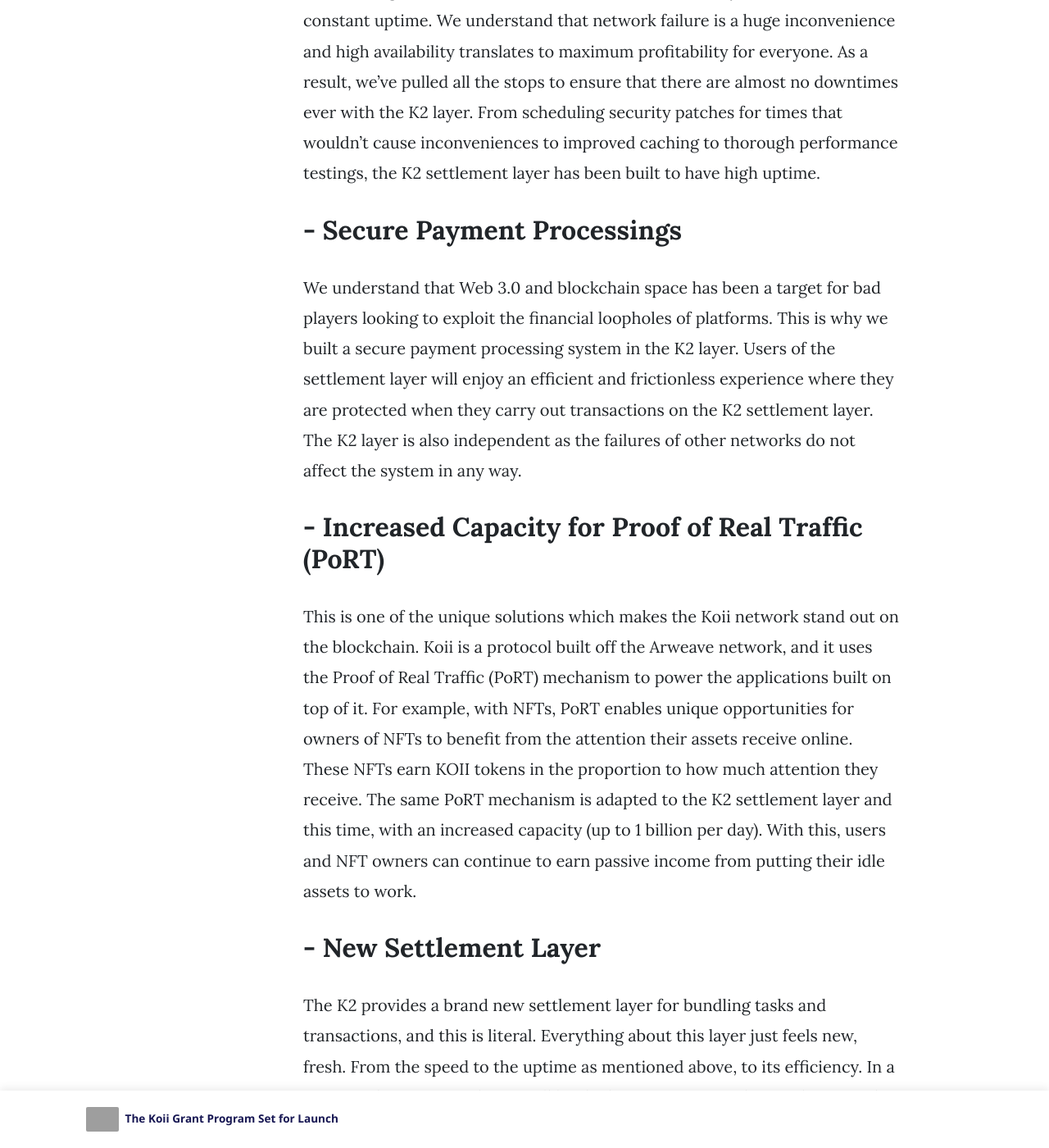
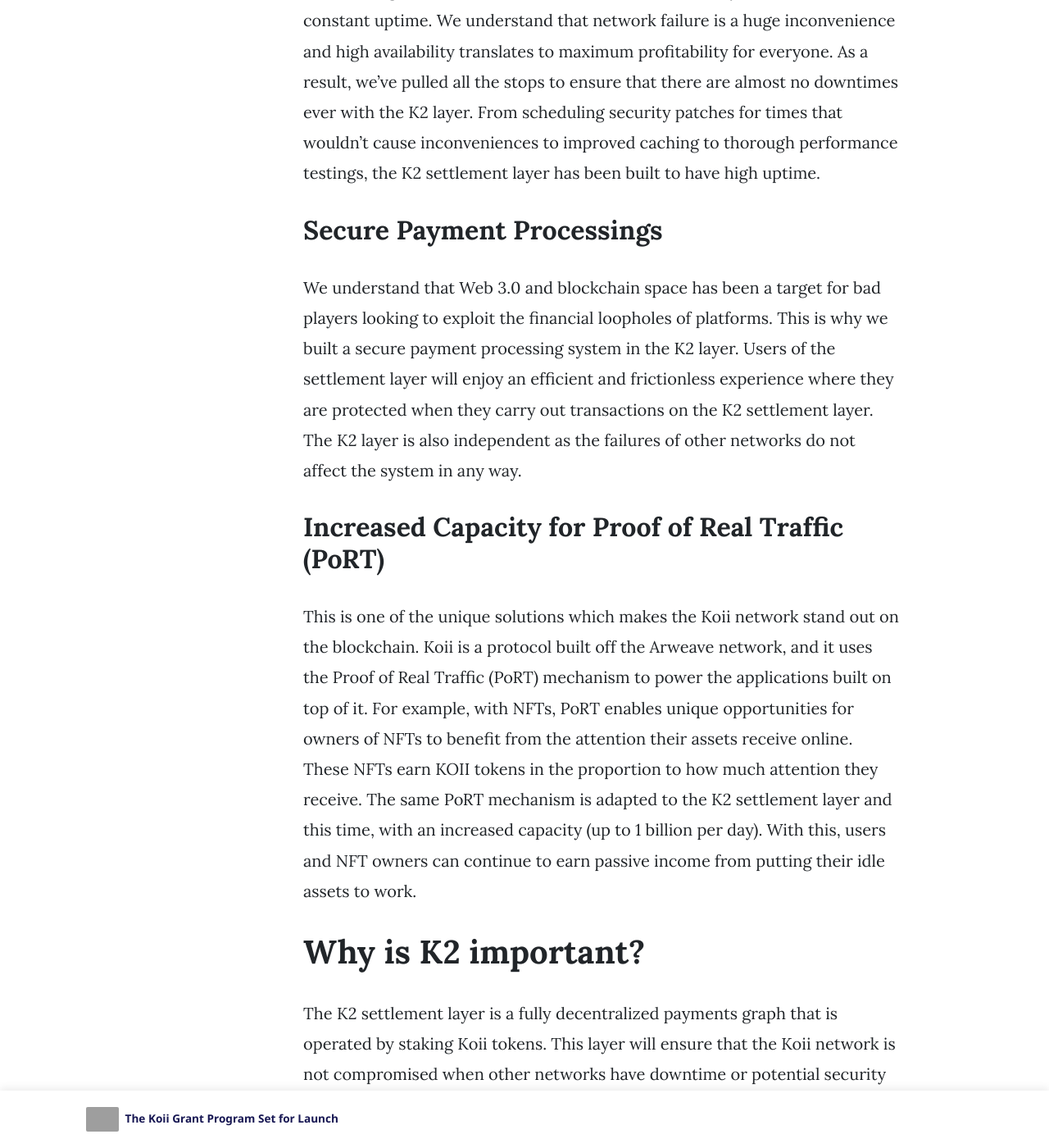
Before and after one commit to tykoii/blog, a Jekyll site: the page built from _posts/2022-02-22-Koii-Announces-K2.md, in a window 1280 px wide and 1400 px high, scrolled down 2522 px. Shown: the whole window at 82% size. Built offline with Jekyll 4.4.1, drawn with Linux system fonts in a browser that asks for light colours; nearby versions of some CDN libraries; comment, search, counter and statistics services are not loaded; some of the changed text lies outside the part shown; grey boxes are pictures that could not be loaded.

Commit message:
Update 2022-02-22-Koii-Announces-K2.md

```diff
--- a/_posts/2022-02-22-Koii-Announces-K2.md
+++ b/_posts/2022-02-22-Koii-Announces-K2.md
@@ -23,25 +23,21 @@
 
 Some of the reasons why we're rolling out the K2 (and its benefits) are talked about in the features listed below.
 
-## - Incredible Transaction Speed
+## Incredible Transaction Speed
 
 The K2 settlement layer has a near-instantaneous transaction speed of up to 2000 tps. The K2's incredible speed is scarcely found in the blockchain except with Layer-2 blockchain solutions coming out. But even with this, there are no networks with speeds comparable to that of the K2 settlement layer out there. This is one of the biggest advantages of this layer and one reason we're so excited to launch this.
 
-## - Near Constant Uptime
+## Near Constant Uptime
 
 Because a system is only useful if it is available to be used, we've ensured that after testing for hundreds of hours, the K2 settlement layer boasts of a near-constant uptime. We understand that network failure is a huge inconvenience and high availability translates to maximum profitability for everyone. As a result, we've pulled all the stops to ensure that there are almost no downtimes ever with the K2 layer. From scheduling security patches for times that wouldn't cause inconveniences to improved caching to thorough performance testings, the K2 settlement layer has been built to have high uptime.
 
-## - Secure Payment Processings
+## Secure Payment Processings
 
 We understand that Web 3.0 and blockchain space has been a target for bad players looking to exploit the financial loopholes of platforms. This is why we built a secure payment processing system in the K2 layer. Users of the settlement layer will enjoy an efficient and frictionless experience where they are protected when they carry out transactions on the K2 settlement layer. The K2 layer is also independent as the failures of other networks do not affect the system in any way.
 
-## - Increased Capacity for Proof of Real Traffic (PoRT)
+## Increased Capacity for Proof of Real Traffic (PoRT)
 
 This is one of the unique solutions which makes the Koii network stand out on the blockchain. Koii is a protocol built off the Arweave network, and it uses the Proof of Real Traffic (PoRT) mechanism to power the applications built on top of it. For example, with NFTs, PoRT enables unique opportunities for owners of NFTs to benefit from the attention their assets receive online. These NFTs earn KOII tokens in the proportion to how much attention they receive. The same PoRT mechanism is adapted to the K2 settlement layer and this time, with an increased capacity (up to 1 billion per day). With this, users and NFT owners can continue to earn passive income from putting their idle assets to work.
-
-## - New Settlement Layer
-
-The K2 provides a brand new settlement layer for bundling tasks and transactions, and this is literal. Everything about this layer just feels new, fresh. From the speed to the uptime as mentioned above, to its efficiency. In a not-too-distant time, the K2 will be the king amongst settlement layers and many blockchain solutions would be playing catch up. Best to get in early now yea?
 
 # Why is K2 important?
 
```
